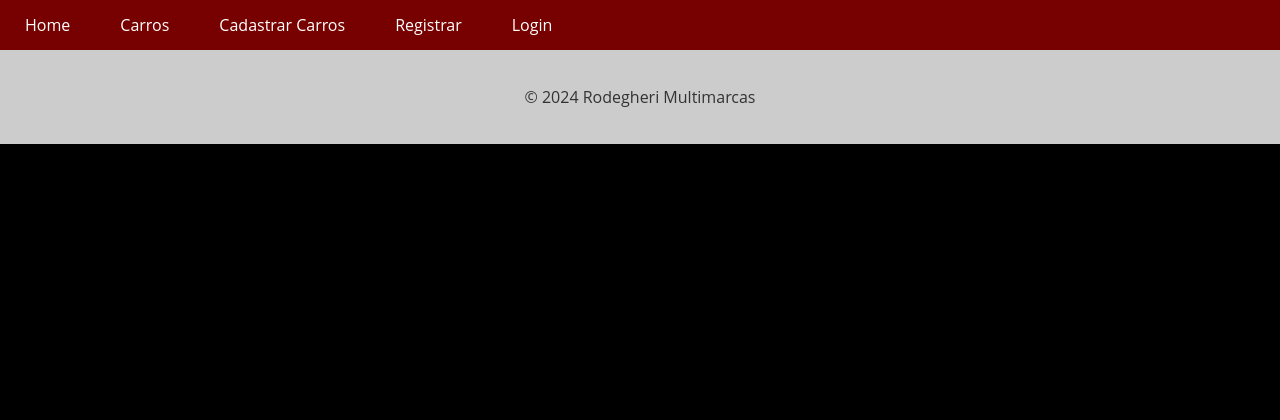
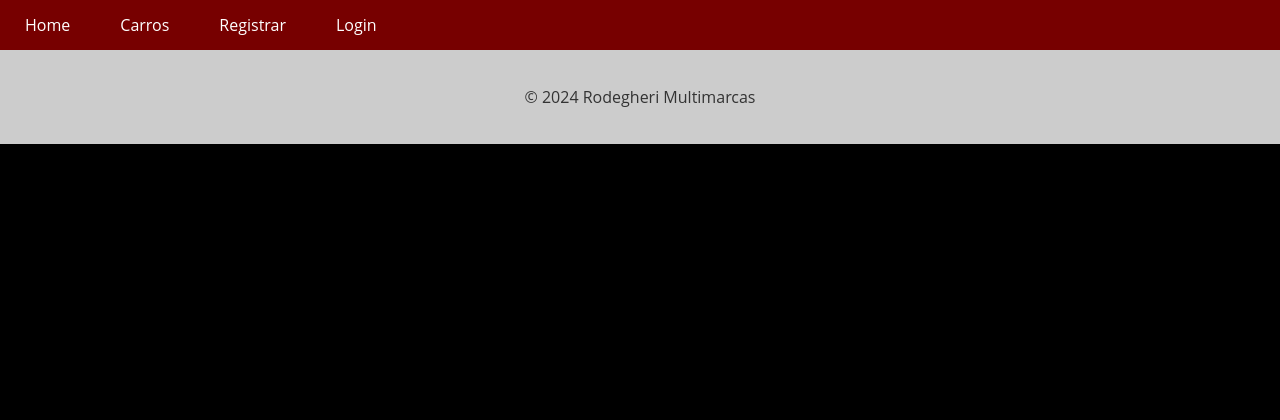
Before and after one commit to KauanRodegheri/Revenda_de_carros, a Django app: page / in a window 1280 px wide. Shown: the top 420 px of the page. Run offline with Django 5.2, Linux system fonts and the light colour scheme.

Commit message:
commit de noite

```diff
--- a/app/templates/base.html
+++ b/app/templates/base.html
@@ -85,7 +85,6 @@
                 {% else %}
                 <li><a href="{% url 'home_views' %}">Home</a></li>
                 <li><a href="{% url 'cars_list' %}">Carros</a></li>
-                <li><a href="{% url 'new_cars' %}">Cadastrar Carros</a></li>
                 <li><a href="{% url 'register' %}">Registrar</a></li>
                 <li><a href="{% url 'login' %}">Login</a></li>
 
--- a/app/urls.py
+++ b/app/urls.py
@@ -3,8 +3,8 @@ from django.contrib import admin
 from django.urls import path
 from django.conf import settings
 from django.conf.urls.static import static
-from cars.views import *
-from usuarios.views import *
+from cars.views import *  #view do app cars
+from usuarios.views import * #view do app usuarios
 
 
 
```
Also changed, not shown: db.sqlite3.
